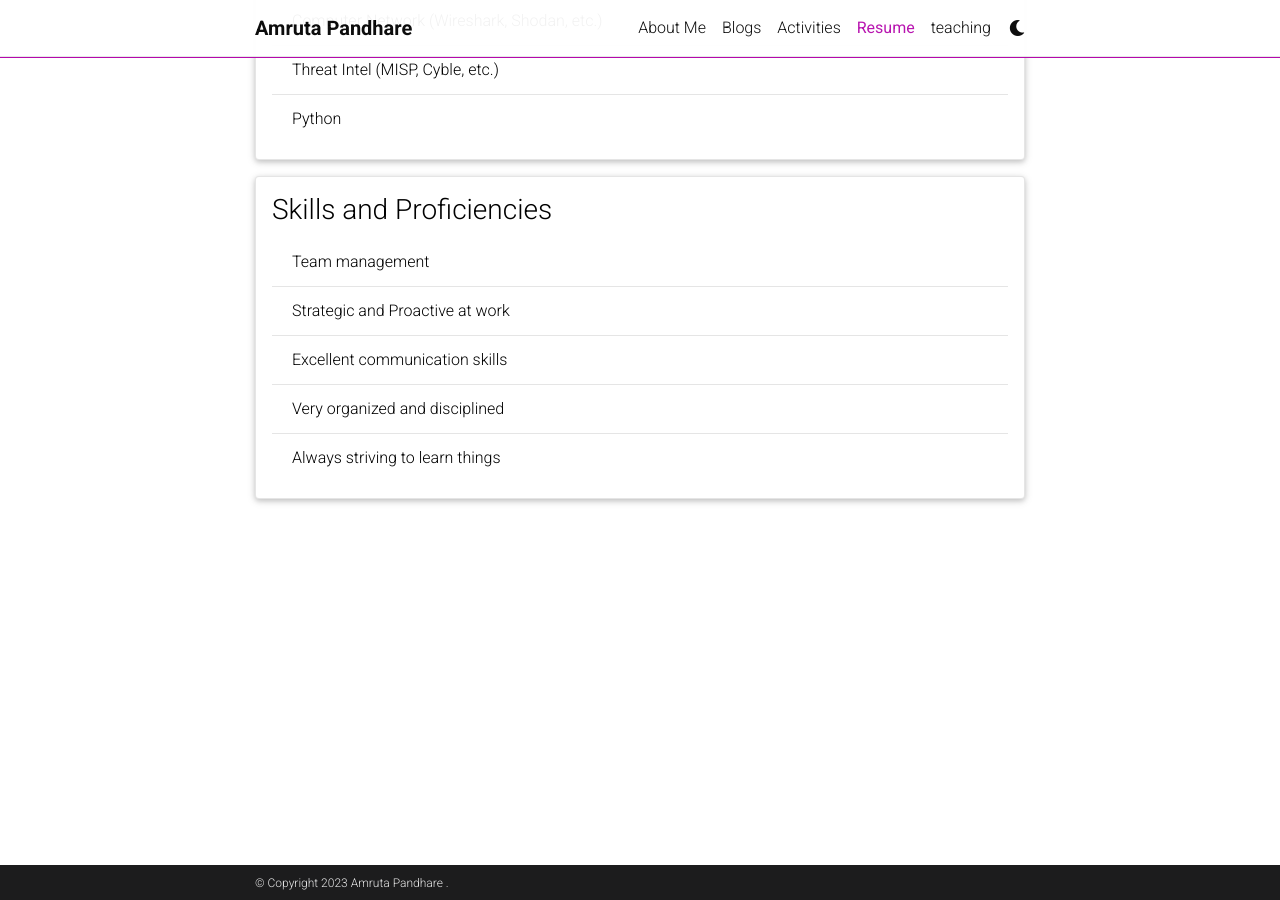
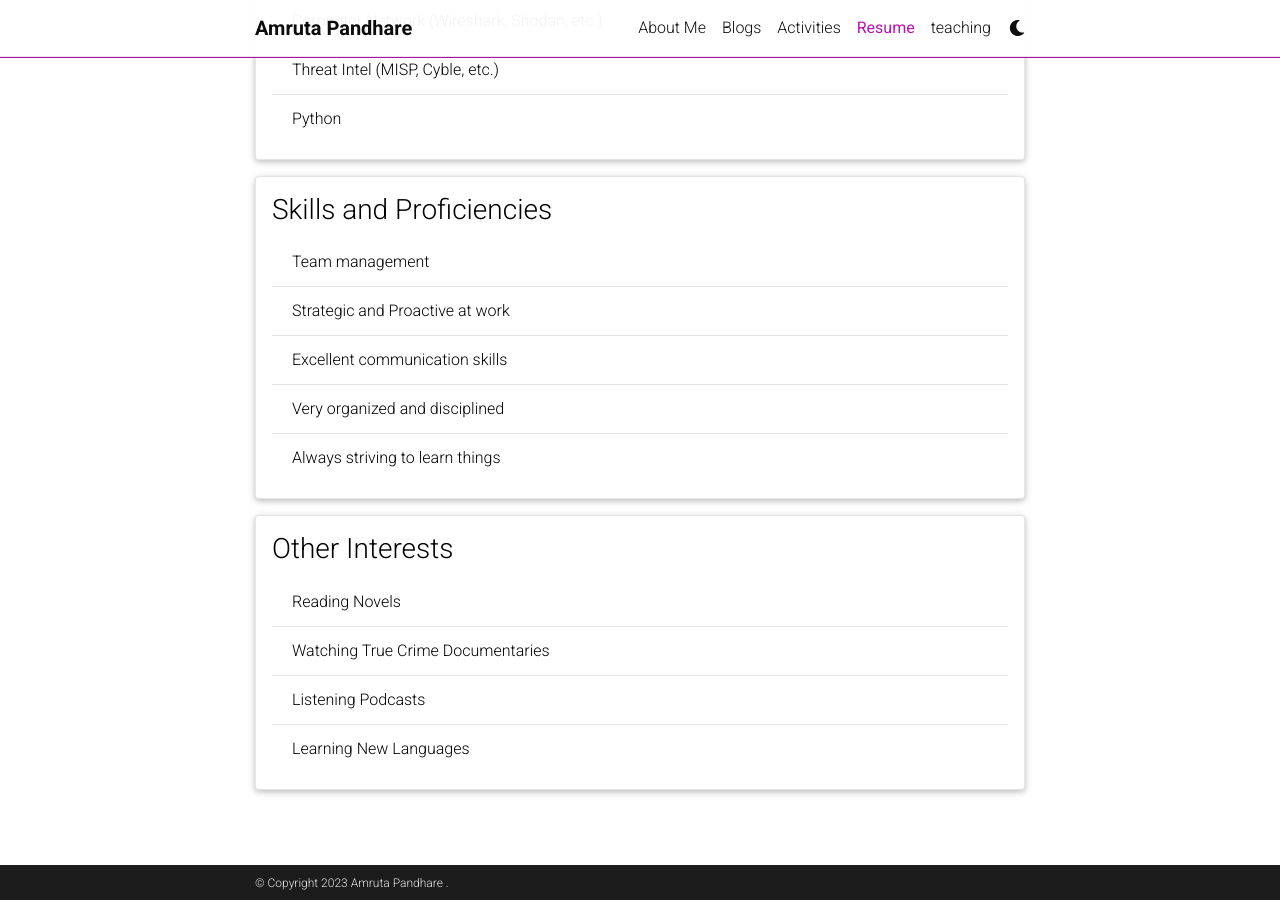
Before and after one commit to AmrutaPandhare/AmrutaPandhare.github.io, a Jekyll site: the page built from _pages/cv.md, in a window 1280 px wide and 900 px high, scrolled down 2681 px. Built offline with Jekyll 4.4.1, drawn with Linux system fonts in a browser that asks for light colours; comment, search, counter and statistics services are not loaded; a style sheet for code colours, icons or effects is not loaded.

Commit message:
Update cv.yml

```diff
--- a/_data/cv.yml
+++ b/_data/cv.yml
@@ -94,3 +94,11 @@
     - Excellent communication skills
     - Very organized and disciplined
     - Always striving to learn things
+
+- title: Other Interests
+  type: list
+  contents:
+    - Reading Novels
+    - Watching True Crime Documentaries
+    - Listening Podcasts
+    - Learning New Languages
```
